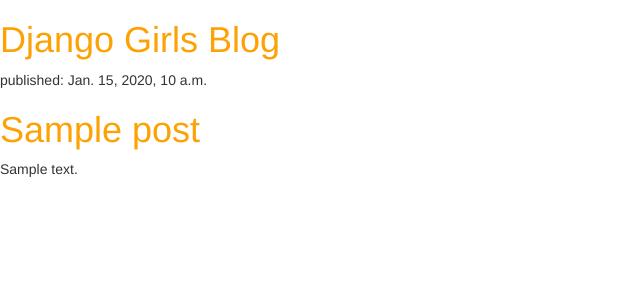
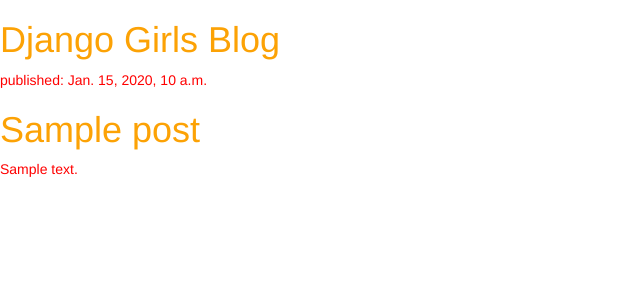
Before and after one commit to peconia/dg-pythonanywhere-blog, a Django app: template blog/templates/blog/post_list.html in a window 1280 px wide. Shown: the top 300 px of the page, without its empty margins (0-640 px from the left). Run offline with Django 3.2, Linux system fonts and the light colour scheme; the template is opened without the code that fills it: values that come from a table or form of the project are taken from there, others are empty; tables that the repository leaves empty hold one stand-in row (values such as "Sample post"); some libraries are stand-ins or nearby versions.

Commit message:
moved static files

```diff
--- a/blog/templates/blog/static/css/blog.css
+++ b/blog/static/css/blog.css
@@ -1,3 +1,7 @@
 h1 a {
     color: #FCA205;
 }
+
+p {
+    color: red;
+}
```
Also changed, not shown: mysite/settings.py (line endings or trailing spaces).
